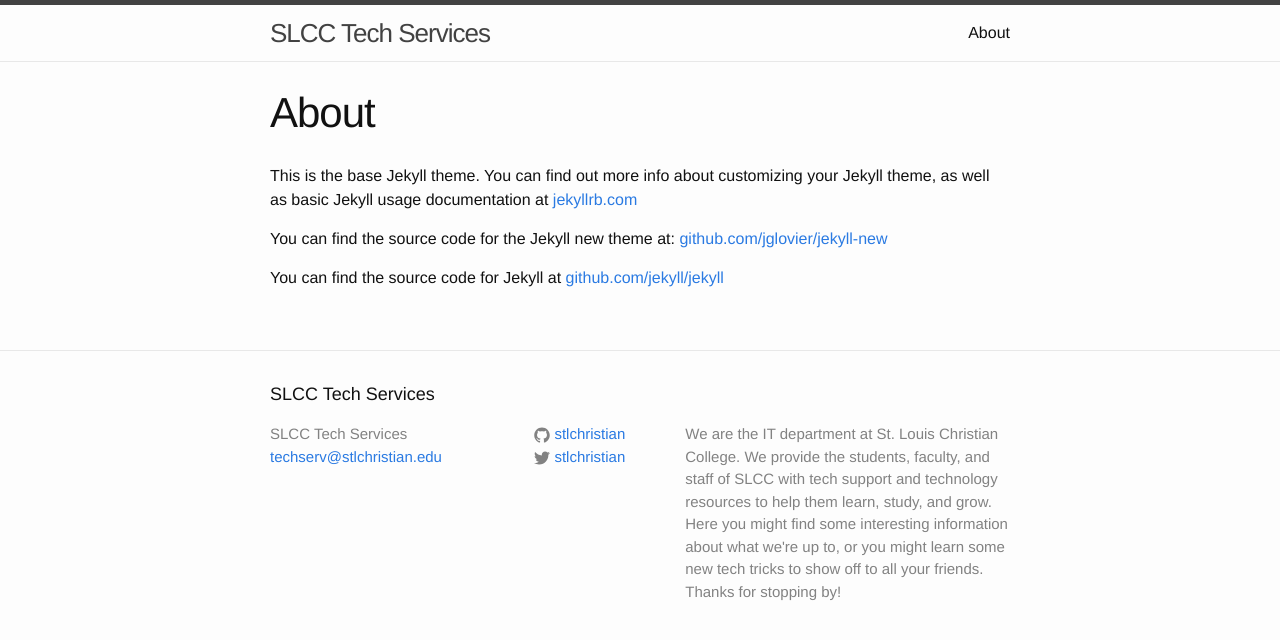
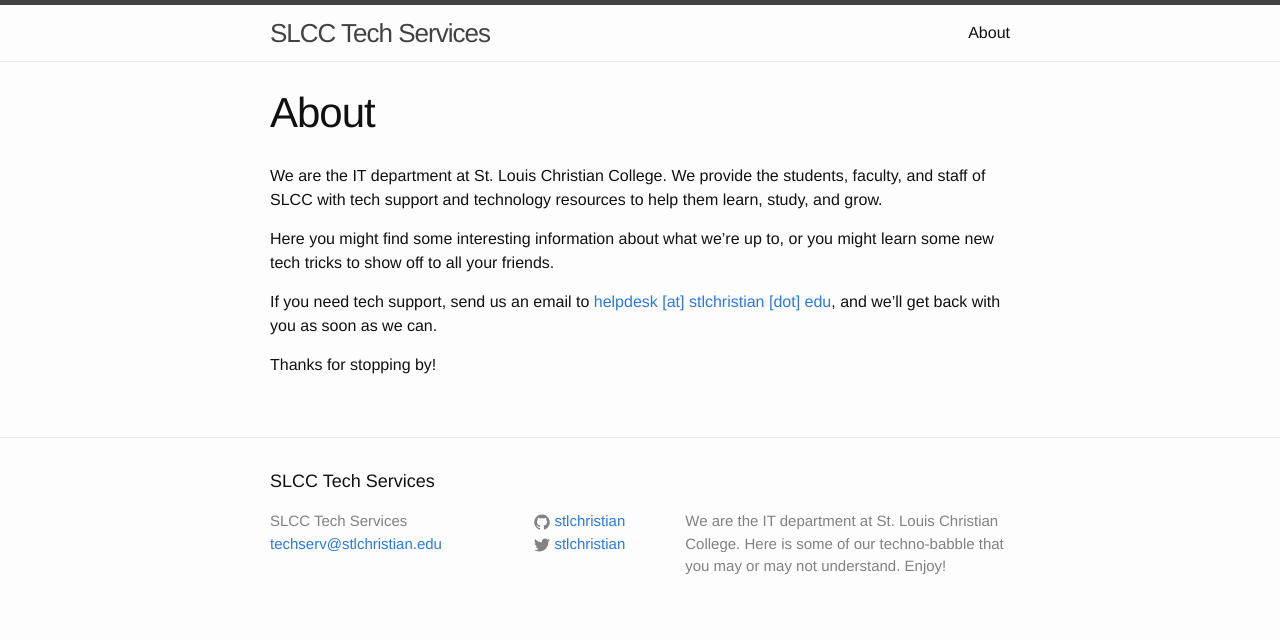
Before and after one commit to stlchristian/stlchristian.github.io, a Jekyll site: the page built from about.md, in a window 1280 px wide. Shown: the top 640 px of the page. Built offline with Jekyll 4.4.1, drawn with Linux system fonts in a browser that asks for light colours.

Commit message:
Updating Gems. Adding some images in prep for a new Tech Tip.
I also updated the "About" page.

Signed-off-by: Elliot Voris <elliot@voris.me>

```diff
--- a/_config.yml
+++ b/_config.yml
@@ -2,11 +2,8 @@
 title: SLCC Tech Services
 email: techserv@stlchristian.edu
 description: > # this means to ignore newlines until "baseurl:"
-  We are the IT department at St. Louis Christian College. We provide the
-  students, faculty, and staff of SLCC with tech support and technology
-  resources to help them learn, study, and grow. Here you might find some
-  interesting information about what we're up to, or you might learn some
-  new tech tricks to show off to all your friends. Thanks for stopping by!
+  We are the IT department at St. Louis Christian College. Here is some
+  of our techno-babble that you may or may not understand. Enjoy!
 baseurl: "" # the subpath of your site, e.g. /blog/
 url: "https://stlchristian.github.io" # the base hostname & protocol for your site
 twitter_username: stlchristian
--- a/about.md
+++ b/about.md
@@ -4,8 +4,14 @@
 permalink: /about/
 ---
 
-This is the base Jekyll theme. You can find out more info about customizing your Jekyll theme, as well as basic Jekyll usage documentation at [jekyllrb.com](http://jekyllrb.com/)
+We are the IT department at St. Louis Christian College. We provide the
+students, faculty, and staff of SLCC with tech support and technology
+resources to help them learn, study, and grow.
 
-You can find the source code for the Jekyll new theme at: [github.com/jglovier/jekyll-new](https://github.com/jglovier/jekyll-new)
+Here you might find some interesting information about what we're up to,
+or you might learn some new tech tricks to show off to all your friends.
 
-You can find the source code for Jekyll at [github.com/jekyll/jekyll](https://github.com/jekyll/jekyll)
+If you need tech support, send us an email to [helpdesk [at] stlchristian [dot] edu](helpdesk@stlchristian.edu),
+and we'll get back with you as soon as we can.
+
+Thanks for stopping by!
```
Also changed, not shown: Gemfile.lock, img/reboot-linux.png (added), img/reboot-win-7.png (added), img/reboot-win-vista.png (added), 1 other file.
